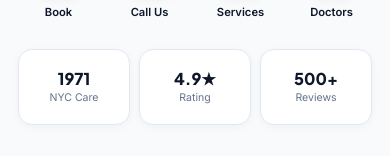
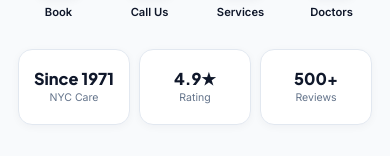
Before and after one commit to khan4747/New-York-Dental-Ofiice, a React (Vite) app: page / in a window 390 px wide. Shown: the part 383-539 px from the top of the page. Built offline with nearby package versions, Linux system fonts and the light colour scheme.

Commit message:
Balance mobile header and statistics

```diff
--- a/src/components/MobileSite.jsx
+++ b/src/components/MobileSite.jsx
@@ -30,7 +30,7 @@
       <main className="app-body">
         <div className="hero-app-card" id="m-home"><span className="hero-tag">• Upper East Side, New York</span><h1 className="hero-title">Advanced Dental Care For <span>Your Family</span></h1><p className="hero-subtitle">Comprehensive family, cosmetic, restorative, and emergency care in a modern practice.</p><a href="#m-booking" className="btn-app-submit">Request Appointment <Icon name="arrow-right" size={16} /></a></div>
         <div className="quick-actions">{[['calendar','Book','#m-booking'],['phone-call','Call Us',`tel:${clinic.phone}`],['stethoscope','Services','#m-services'],['users','Doctors','#m-team']].map(([icon,label,href]) => <a key={label} href={href} className="action-item"><div className="action-icon"><Icon name={icon} size={20} /></div><span className="action-label">{label}</span></a>)}</div>
-        <div className="app-section"><div className="mobile-stat-grid"><div className="stat-chip"><h3>1971</h3><p>NYC Care</p></div><div className="stat-chip"><h3>4.9★</h3><p>Rating</p></div><div className="stat-chip"><h3>500+</h3><p>Reviews</p></div></div></div>
+        <div className="app-section"><div className="mobile-stat-grid"><div className="stat-chip"><h3>Since 1971</h3><p>NYC Care</p></div><div className="stat-chip"><h3>4.9★</h3><p>Rating</p></div><div className="stat-chip"><h3>500+</h3><p>Reviews</p></div></div></div>
 
         <div className="app-section" id="m-services"><div className="app-section-title">Popular Services <button onClick={openServices}>View All <Icon name="chevron-right" size={13} /></button></div><div className="mobile-services-container"><div className="services-app-list">{services.slice(0,4).map((service,index) => <div className="service-app-card" key={service.name}><div className="service-card-left"><div className="service-app-icon"><Icon name={service.icon} size={18} /></div><div className="service-app-info"><h4>{mobileServiceNames[index]}</h4><p>{mobileServiceCopy[index]}</p></div></div><button className="service-book-btn" onClick={() => bookService(service.name)}>Book</button></div>)}</div></div></div>
 
```
